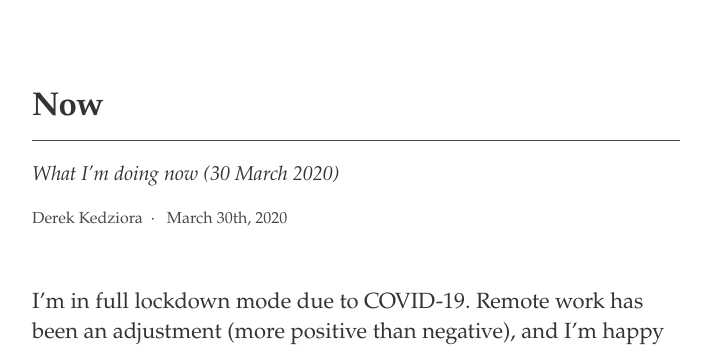
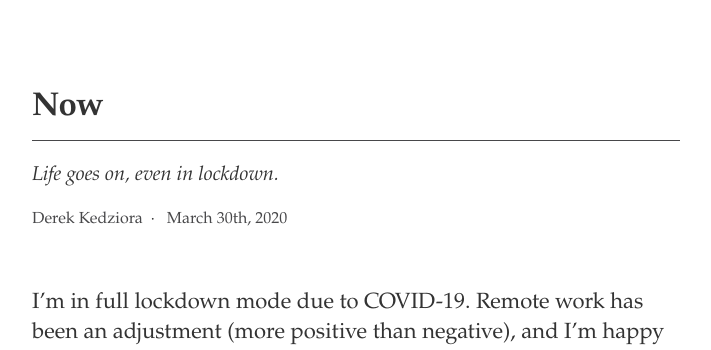
Before and after one commit to parcuri/derekkedziora.com, a Jekyll site: the page built from _posts/2020-03-30-now.md, in a window 1280 px wide. Shown: the top 350 px of the page, without its empty margins (284-995 px from the left). Built offline with Jekyll 4.4.1, drawn with Linux system fonts in a browser that asks for light colours.

Commit message:
now pages updated

```diff
--- a/_posts/2020-03-30-now.md
+++ b/_posts/2020-03-30-now.md
@@ -1,6 +1,6 @@
 ---
 title: "Now"
-description: "What I’m doing now (30 March 2020)"
+description: "Life goes on, even in lockdown."
 unlisted: true
 now: true
 when: March 30th, 2020
```
Also changed, not shown: _pages/now.md (+4 -2 lines).
